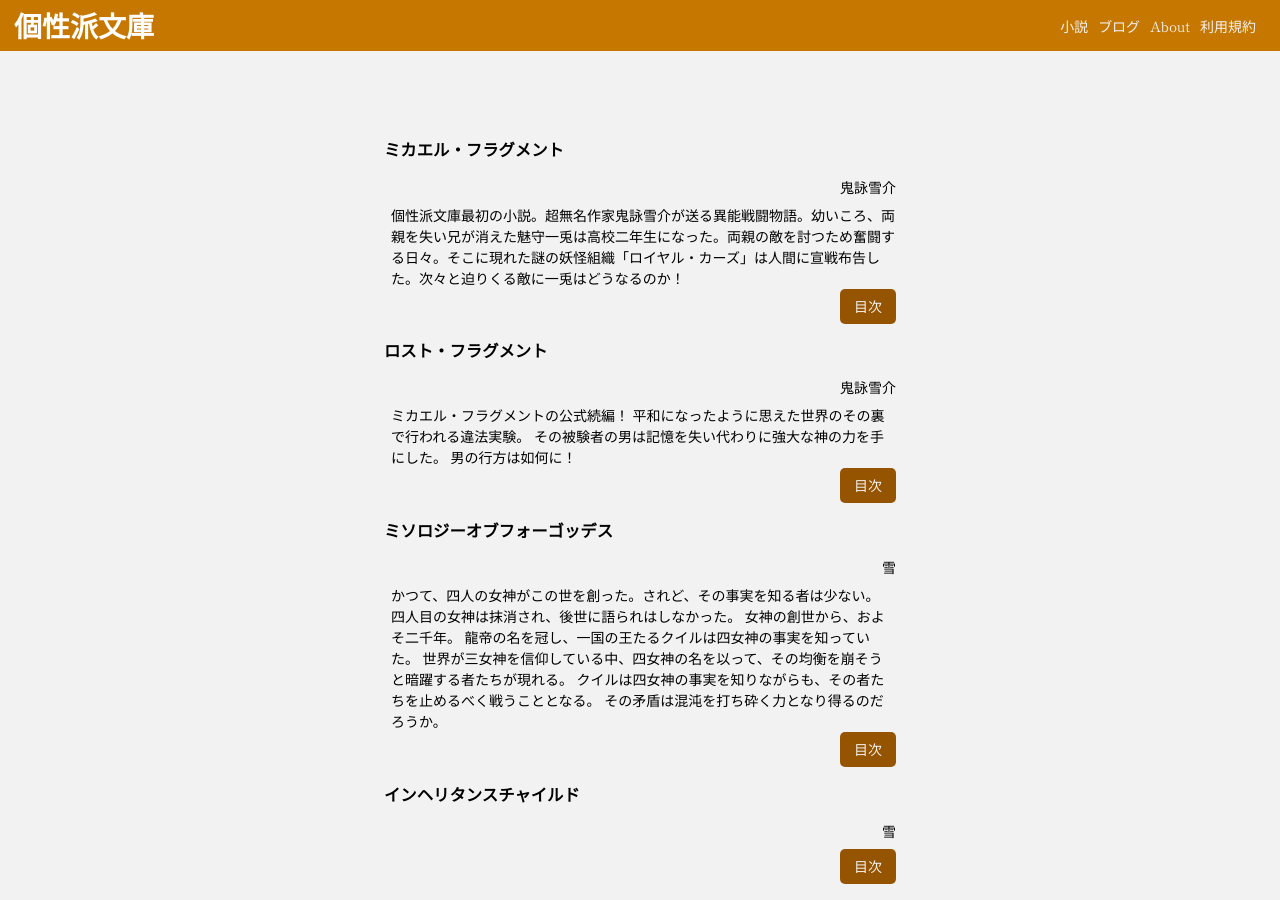
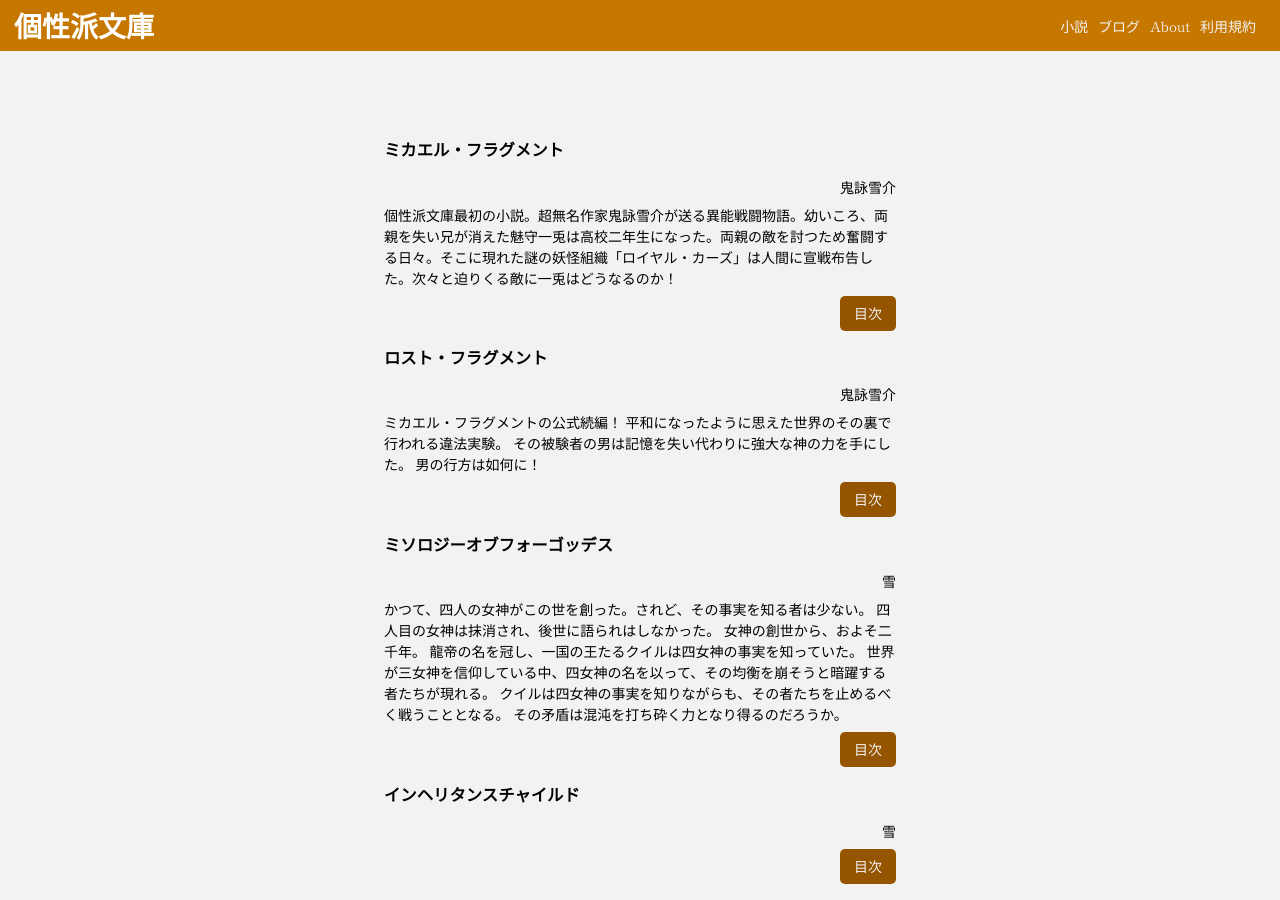
Before and after one commit to koseihabunnko/koseihabunnko.github.io, a Jekyll site: the page built from novel.html, in a window 1280 px wide and 900 px high. Built offline with Jekyll 4.4.1, drawn with Linux system fonts in a browser that asks for light colours.

Commit message:
sectionブロックのエレメントの余白を修正 ダサかったから。

```diff
--- a/assets/css/main.css
+++ b/assets/css/main.css
@@ -7,7 +7,7 @@
   font-size: 10.5pt;
 }
 
-code{
+code {
   background-color: #5c5c5c;
   color: white;
 }
@@ -102,11 +102,11 @@ code{
 }
 
 .section__body {
-  margin: 0.5rem 0 0.5rem 0.5rem;
+  margin: 0.5rem 0;
 }
 
 .section__button {
-  margin: auto 0 auto auto;
+  margin: 0.5rem 0 auto auto;
 }
 
 .full-screen-section {
@@ -225,7 +225,7 @@ code{
   margin-top: 0.5rem;
 }
 
-.post-list__excerpt>p{
+.post-list__excerpt>p {
   margin: 0;
 }
 
@@ -306,11 +306,11 @@ code{
   padding: 0;
 }
 
-.footer__lists>h3{
+.footer__lists>h3 {
   margin: 0;
 }
 
-.footer-list{
+.footer-list {
   padding: 0 0 1rem 0;
   margin: 0;
 }
@@ -367,7 +367,7 @@ code{
     background-color: #b66700c2;
   }
 
-  .header__item:hover .header__dropdown-list{
+        .header__item:hover .header__dropdown-list {
     display: none;
   }
 
```
